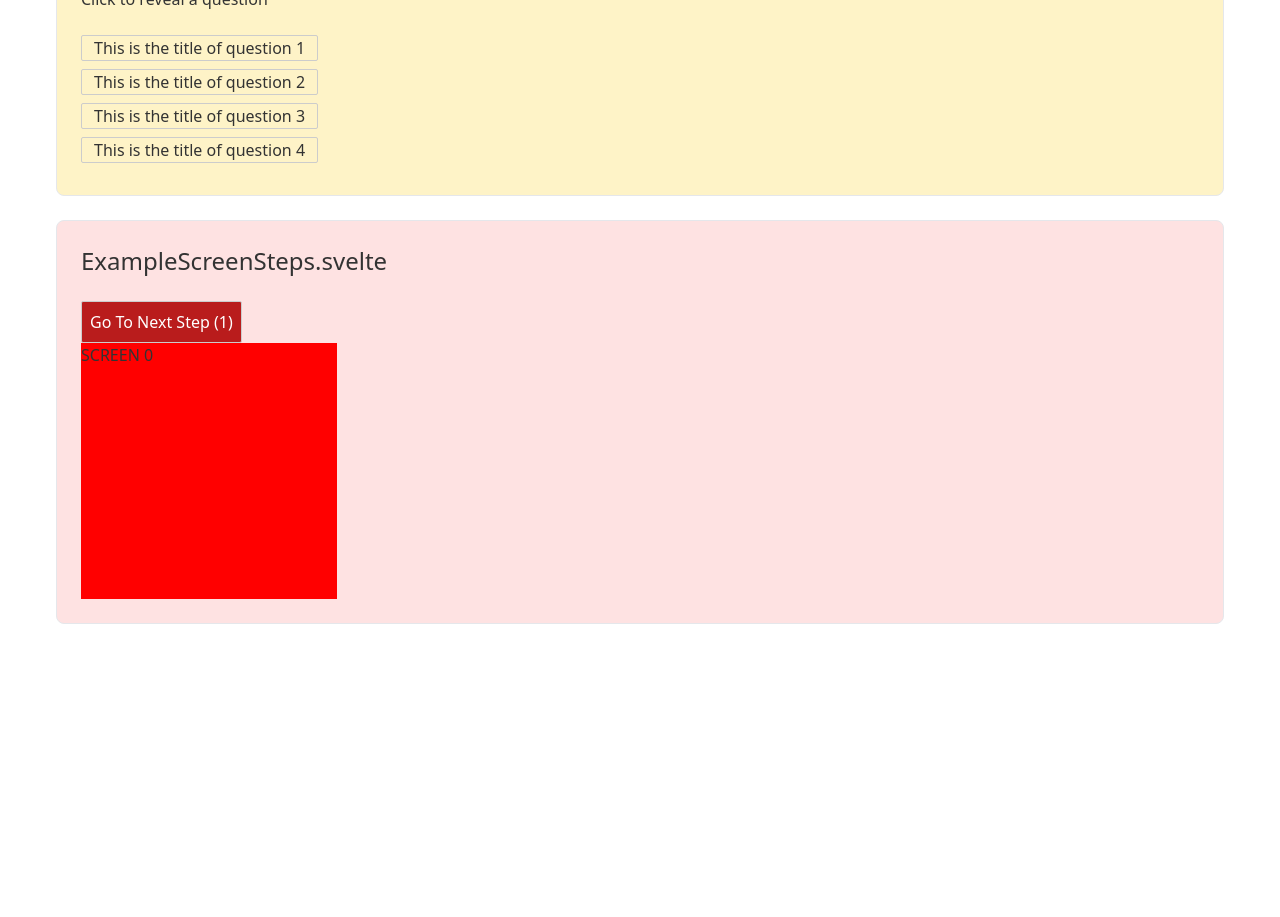
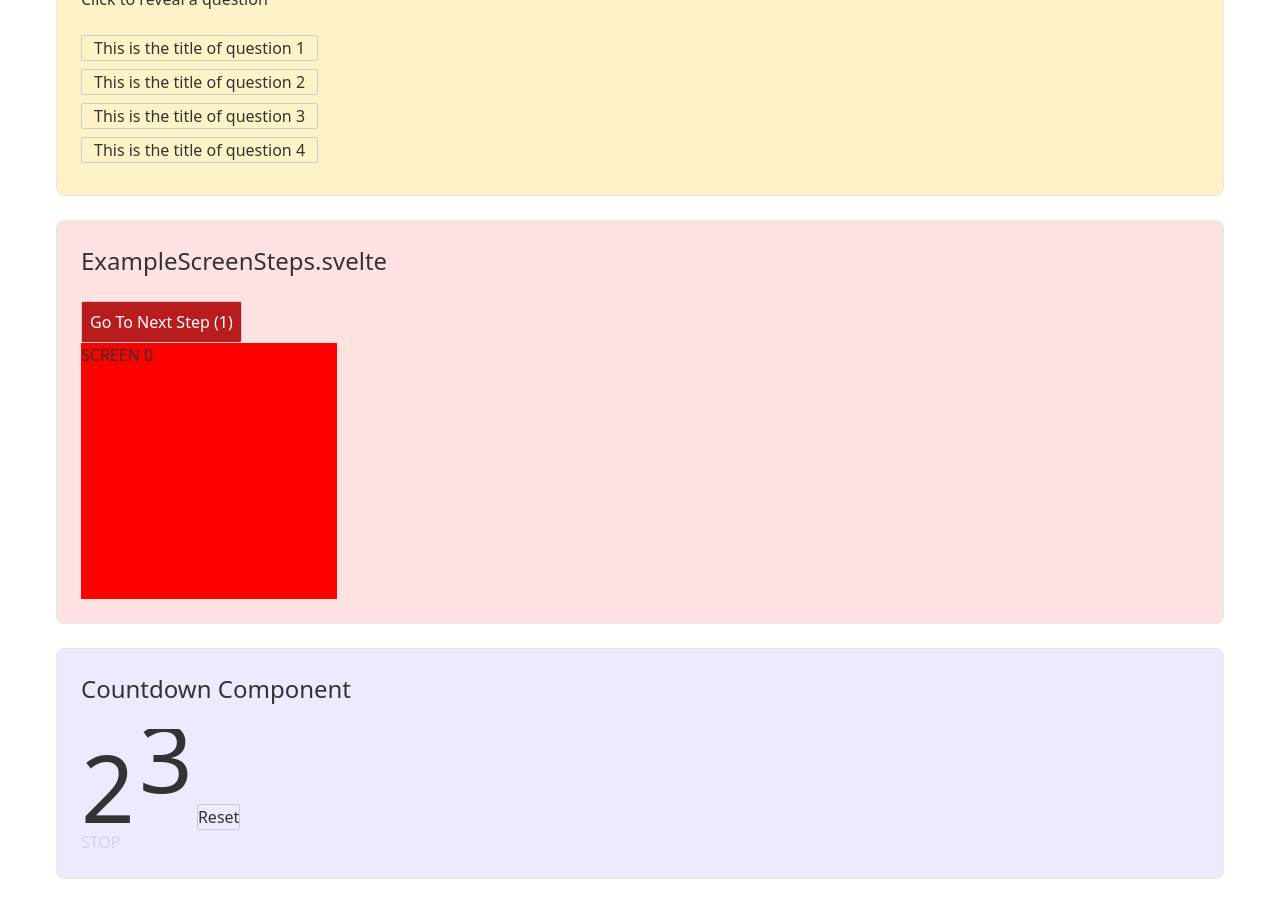
Before and after one commit to bkeating/bitcoin-billionaire, a Svelte app: page / in a window 1280 px wide. Shown: the part 460-1377 px from the top of the page. Before the commit the page ends 1156 px from the top, so only its background shows below. Built offline with nearby package versions, Linux system fonts and the light colour scheme.

Commit message:
initial poc

```diff
--- /dev/null
+++ b/src/Countdown.svelte
@@ -0,0 +1,79 @@
+<script>
+	import { createEventDispatcher } from 'svelte';
+	import { onMount, onDestroy, afterUpdate } from 'svelte';
+	import { tweened } from 'svelte/motion';
+	export let countdown = 0;
+	const dispatch = createEventDispatcher();
+
+	let timer = null;
+	const numbers = [0, 1, 2, 3, 4, 5, 6, 7, 8, 9].reverse();
+	$: minutes = Math.floor(countdown / 60);
+	$: seconds = countdown % 60;
+
+	let secondH = tweened((9 - Math.floor(countdown % 60 / 10)) * 111, { duration: 300 });
+	let secondL = tweened((9 - Math.floor(countdown % 60 % 10)) * 111, { duration: 300 });
+
+	const val = tweened(0, { duration: 500 });
+
+  const handleResetCountdown = () => {
+    if (countdown <= 0) {countdown = 100}
+    timer = setInterval(() => {
+			countdown -= 1;
+	  }, 1000);
+  }
+
+	onMount(() => {
+		handleResetCountdown();
+	})
+
+	afterUpdate(() => {
+		secondH.set((9 - Math.floor(seconds / 10)) * 111);
+		secondL.set((9 - Math.floor(seconds % 10)) * 111);
+	})
+
+	onDestroy(() => {
+		if (timer) {
+			clearInterval(timer);
+		}
+	})
+
+	$: {
+		if (countdown === 0) {
+			clearInterval(timer);
+			timer = null;
+			dispatch('completed');
+		}
+	}
+</script>
+
+<style>
+	ul {
+		display: inline-block;
+		list-style: none;
+		padding-left: 0;
+		height: 94px;
+		overflow: hidden;
+	}
+
+	.num {
+    font-size: 94px;
+	}
+</style>
+
+<ul>
+	{#each numbers as num, i}
+  <li class="num" style="transform: translateY(-{$secondH}px);">
+   <span>{num}</span>
+  </li>
+  {/each}
+</ul>
+
+<ul>
+	{#each numbers as num, i}
+  <li class="num" style="transform: translateY(-{$secondL}px);">
+   <span>{num}</span>
+  </li>
+  {/each}
+</ul>
+
+<button on:click={() => handleResetCountdown()}>Reset</button>
--- a/src/GameWrapper.svelte
+++ b/src/GameWrapper.svelte
@@ -3,6 +3,10 @@
   import ExampleIteration from './ExampleIteration.svelte';
   import ExampleGlobalState from './ExampleGlobalState.svelte';
   import ExampleScreenSteps from './ExampleScreenSteps.svelte';
+
+  import { fly } from 'svelte/transition';
+  import Countdown from './Countdown.svelte';
+  let done = false;
 </script>
 
 <div class="bg-gray-`00 max-w-7xl mx-auto p-12">
@@ -10,4 +14,15 @@
   <ExampleTextInput />
   <ExampleIteration />
   <ExampleScreenSteps />
+
+  <div class="p-6 my-6 bg-purple-100 border rounded-lg">
+    <h2 class="mb-6 text-2xl">Countdown Component</h2>
+    <div class="inner">
+      <Countdown countdown={5} on:completed={() => (done = true)} />
+
+      {#if done}
+        <h2 in:fly>STOP</h2>
+      {/if}
+    </div>
+  </div>
 </div>
```
